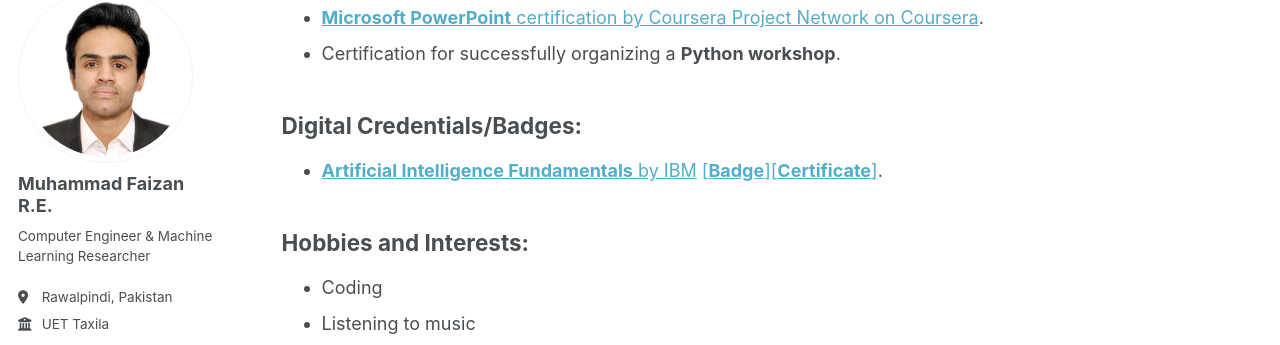
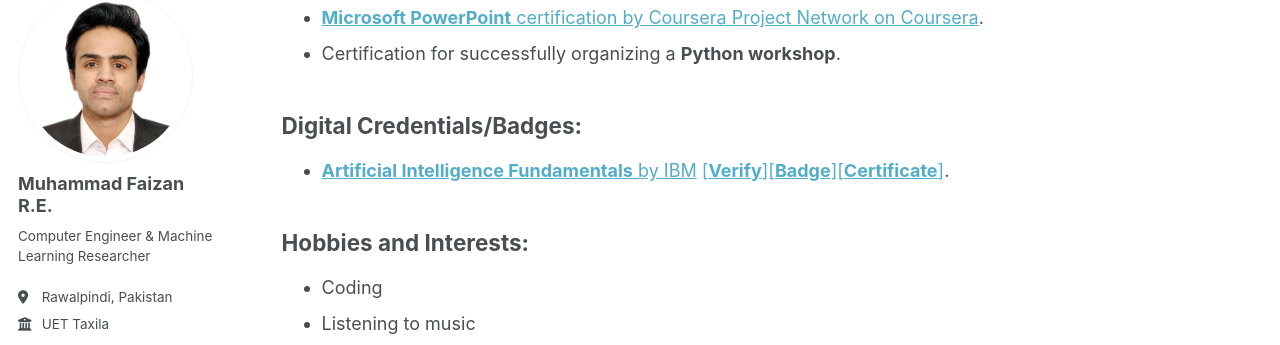
Before and after one commit to MuhammadFaizan99/MuhammadFaizan99.github.io, a Jekyll site: the page built from _pages/more.md, in a window 1280 px wide and 900 px high, scrolled down 614 px. Shown: the part 111-456 px from the top of the window. Built offline with Jekyll 4.4.1, drawn with Linux system fonts in a browser that asks for light colours; some web fonts are replaced; a script that is not in the unit is left out.

Commit message:
Update more.md

```diff
--- a/_pages/more.md
+++ b/_pages/more.md
@@ -30,7 +30,7 @@ redirect_from:
 
 ## Digital Credentials/Badges:
 
-- [**Artificial Intelligence Fundamentals** by IBM](https://www.credly.com/badges/b21202fb-1b5d-4428-941d-8cf181332f7d/public_url) [[**Badge**]](https://drive.google.com/file/d/1BJ2__cqLBX_APlc8eMnljdhumWPHcMuq/view?usp=sharing)[[**Certificate**]](https://drive.google.com/file/d/1hDRHuc345CNw55zq1VsMY3FosAwJTLJI/view?usp=sharing).
+- [**Artificial Intelligence Fundamentals** by IBM](https://www.credly.com/badges/b21202fb-1b5d-4428-941d-8cf181332f7d/public_url) [[**Verify**]](https://www.credly.com/badges/b21202fb-1b5d-4428-941d-8cf181332f7d/public_url)[[**Badge**]](https://drive.google.com/file/d/1BJ2__cqLBX_APlc8eMnljdhumWPHcMuq/view?usp=sharing)[[**Certificate**]](https://drive.google.com/file/d/1hDRHuc345CNw55zq1VsMY3FosAwJTLJI/view?usp=sharing).
 
 ## Hobbies and Interests:
 
```
